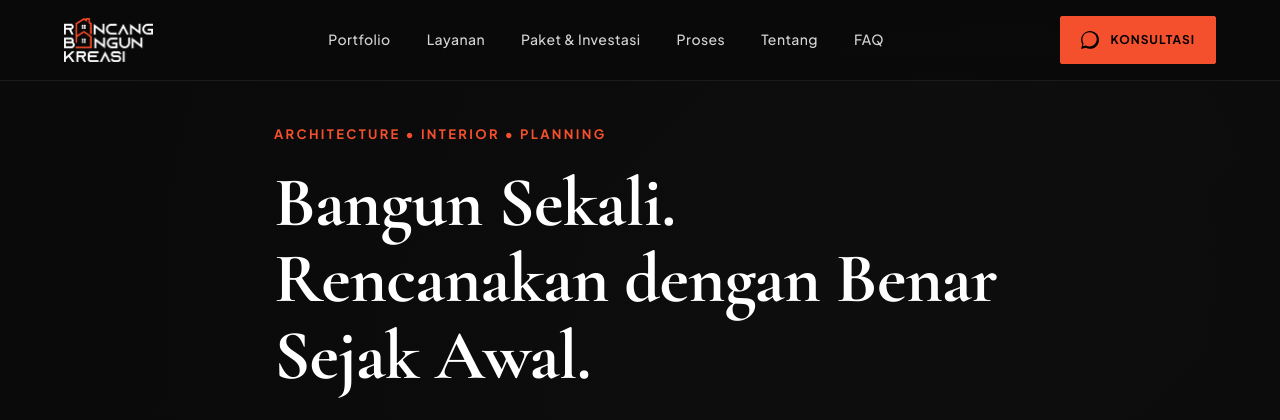
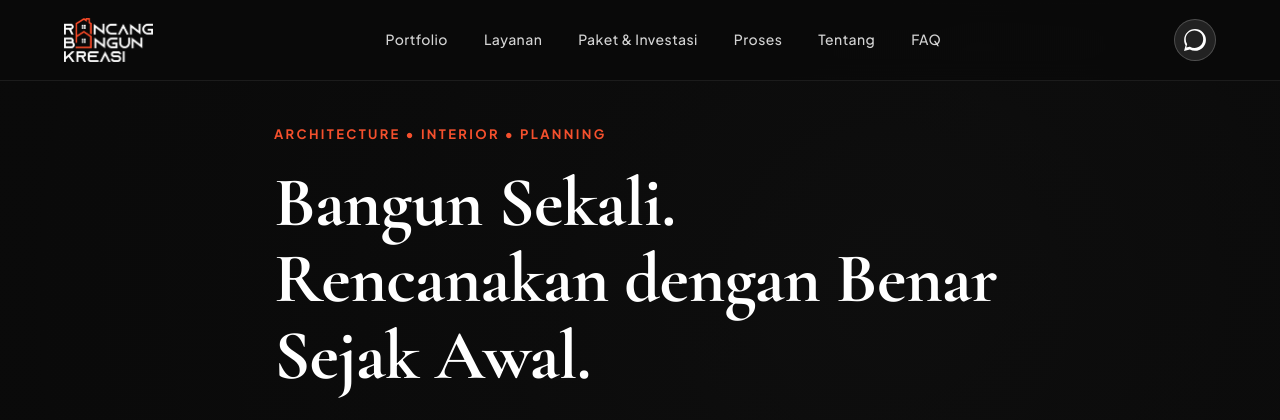
Before and after one commit to dausfla/RbkStudio, a PHP site: page / in a window 1280 px wide. Shown: the top 420 px of the page. Run offline with PHP 8.4, Linux system fonts and the light colour scheme; data comes from the database, SQL or seed files in the repository.

Commit message:
style: change navbar consultation button to sleek white WhatsApp icon button

```diff
--- a/assets/css/style.css
+++ b/assets/css/style.css
@@ -285,6 +285,34 @@ ul {
 .header-cta {
   padding: 0.625rem 1.25rem;
   font-size: 0.75rem;
+}
+
+.header-wa-btn {
+  display: inline-flex;
+  align-items: center;
+  justify-content: center;
+  width: 42px;
+  height: 42px;
+  border-radius: 50%;
+  background: rgba(255, 255, 255, 0.1);
+  border: 1px solid rgba(255, 255, 255, 0.2);
+  color: #FFFFFF;
+  transition: all 0.3s cubic-bezier(0.16, 1, 0.3, 1);
+  text-decoration: none;
+  flex-shrink: 0;
+}
+
+.header-wa-btn:hover {
+  background: #25D366;
+  border-color: #25D366;
+  transform: scale(1.1);
+  box-shadow: 0 0 15px rgba(37, 211, 102, 0.5);
+}
+
+.header-wa-icon {
+  width: 22px;
+  height: 22px;
+  fill: #FFFFFF;
 }
 
 .mobile-nav-toggle {
--- a/includes/header.php
+++ b/includes/header.php
@@ -42,9 +42,8 @@ $waUrlHeader = buildWaUrl($waNumber, $waMsgUmum);
       </nav>
 
       <div style="display: flex; align-items: center; gap: 1rem;">
-        <a href="<?= e($waUrlHeader); ?>" target="_blank" class="btn btn-primary header-cta" data-cta-code="UMUM">
-          <svg class="wa-icon" viewBox="0 0 24 24"><path d="M.057 24l1.687-6.163c-1.041-1.804-1.588-3.849-1.587-5.946.003-6.556 5.338-11.891 11.893-11.891 3.181.001 6.167 1.24 8.413 3.488 2.245 2.248 3.481 5.236 3.48 8.414-.003 6.557-5.338 11.892-11.893 11.892-1.99-.001-3.951-.5-5.688-1.448l-6.705 1.754zm6.097-4.901l.374.222c1.464.869 3.146 1.328 4.863 1.329 5.26 0 9.54-4.28 9.543-9.544.001-2.548-.991-4.943-2.793-6.746-1.801-1.802-4.195-2.794-6.744-2.795-5.263 0-9.544 4.28-9.546 9.545-.001 1.78.47 3.515 1.365 5.064l.244.423-1.002 3.662 3.696-.969z"/></svg>
-          Konsultasi
+        <a href="<?= e($waUrlHeader); ?>" target="_blank" class="header-wa-btn" data-cta-code="UMUM" title="Konsultasi via WhatsApp" aria-label="Konsultasi via WhatsApp">
+          <svg class="header-wa-icon" viewBox="0 0 24 24"><path d="M.057 24l1.687-6.163c-1.041-1.804-1.588-3.849-1.587-5.946.003-6.556 5.338-11.891 11.893-11.891 3.181.001 6.167 1.24 8.413 3.488 2.245 2.248 3.481 5.236 3.48 8.414-.003 6.557-5.338 11.892-11.893 11.892-1.99-.001-3.951-.5-5.688-1.448l-6.705 1.754zm6.097-4.901l.374.222c1.464.869 3.146 1.328 4.863 1.329 5.26 0 9.54-4.28 9.543-9.544.001-2.548-.991-4.943-2.793-6.746-1.801-1.802-4.195-2.794-6.744-2.795-5.263 0-9.544 4.28-9.546 9.545-.001 1.78.47 3.515 1.365 5.064l.244.423-1.002 3.662 3.696-.969z"/></svg>
         </a>
 
         <button class="mobile-nav-toggle" id="mobileNavToggle" aria-label="Toggle navigation menu">
```
